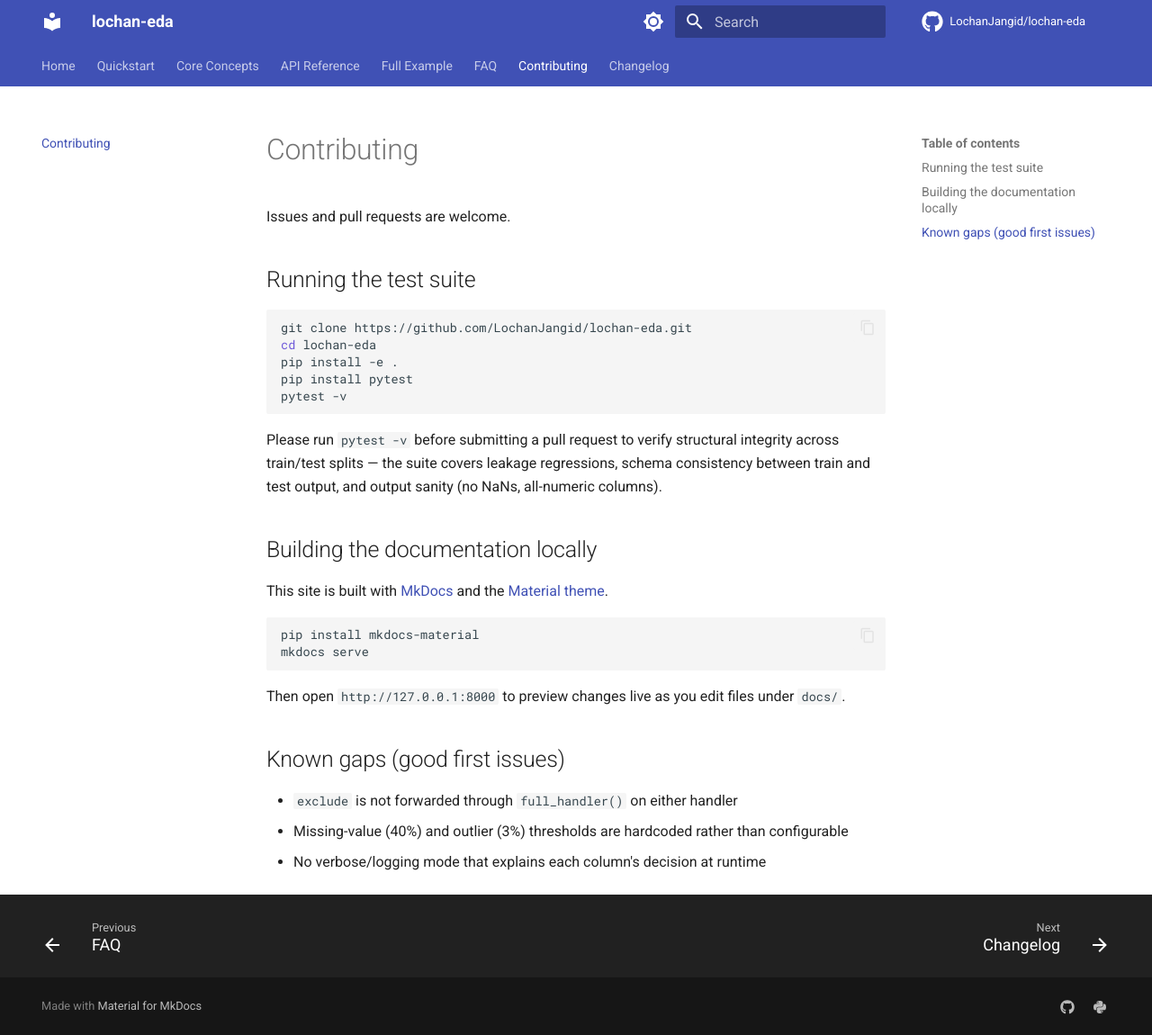
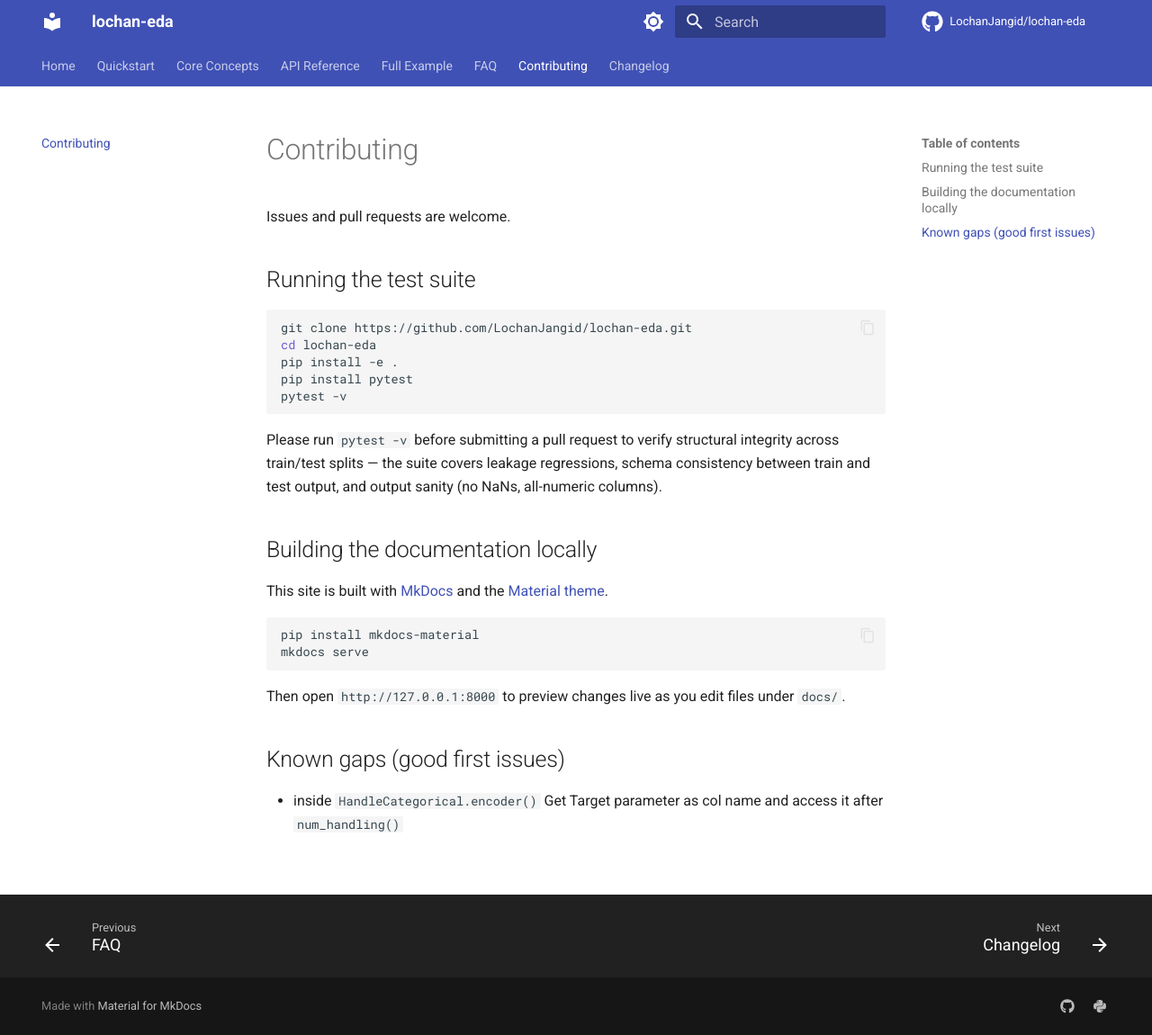
Before and after one commit to LochanJangid/lochan-eda, an MkDocs documentation site: the page built from docs/contributing.md, in a window 1280 px wide and 1150 px high. Shown: the whole window at 90% size. Built offline with MkDocs 1.6.1 and Material for MkDocs 9.7.7, drawn with Linux system fonts in a browser that asks for light colours; comment, search, counter and statistics services are not loaded.

Commit message:
update good first issues

```diff
--- a/docs/contributing.md
+++ b/docs/contributing.md
@@ -27,6 +27,4 @@ Then open `http://127.0.0.1:8000` to preview changes live as you edit files unde
 
 ## Known gaps (good first issues)
 
-- `exclude` is not forwarded through `full_handler()` on either handler
-- Missing-value (40%) and outlier (3%) thresholds are hardcoded rather than configurable
-- No verbose/logging mode that explains each column's decision at runtime
+- inside `HandleCategorical.encoder()` Get Target parameter as col name and access it after `num_handling()`
```
